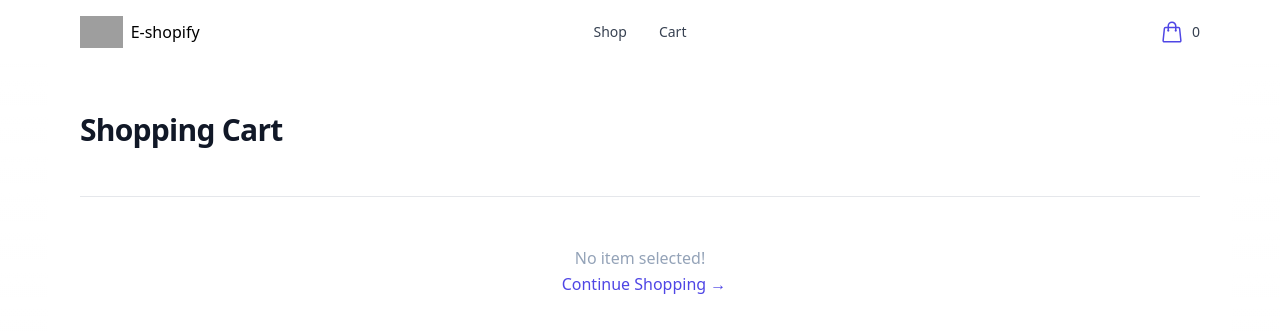
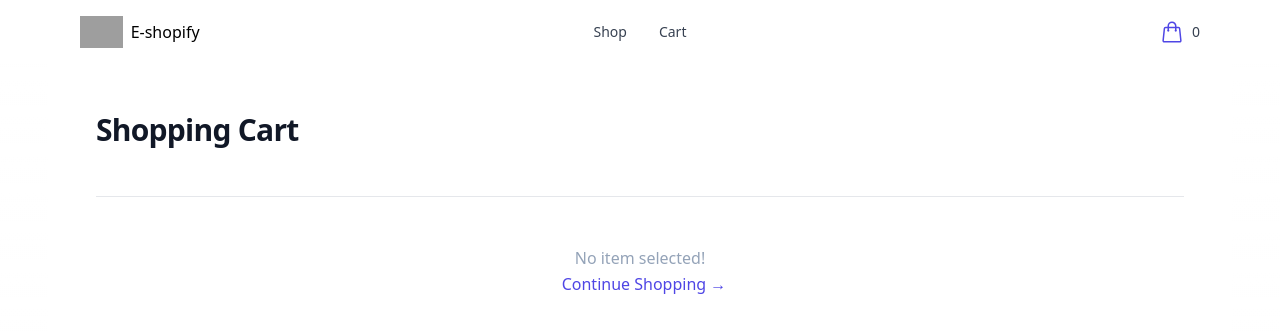
Before and after one commit to sarjis-abdullah/e-commerce-app, a Next.js app: page /cart in a window 1280 px wide. Shown: the top 332 px of the page. Built offline with nearby package versions, Linux system fonts and the light colour scheme; grey boxes are pictures that could not be loaded.

Commit message:
design issue fixed

```diff
--- a/src/components/product/ProductCart.tsx
+++ b/src/components/product/ProductCart.tsx
@@ -23,7 +23,7 @@ const ProductCart = () => {
   const shippingCharge = 5;
   const tax = 10;
 
-  const totalPrice = totalCartProductSum + shippingCharge + tax;
+  const totalPrice = parseFloat(totalCartProductSum + shippingCharge + tax).toFixed(2);
 
   const hasCarts = cartProducts?.length;
 
@@ -36,8 +36,8 @@ const ProductCart = () => {
     }
   };
   return (
-    <div className="bg-white">
-      <div className="px-4 py-12 sm:px-6 sm:py-12 lg:px-8">
+    <div className="bg-white lg:px-12">
+      <div className="py-12 sm:py-12 ">
         <div className="flex justify-between">
           <h1 className="text-3xl font-bold tracking-tight text-gray-900">
             Shopping Cart
@@ -85,7 +85,7 @@ const ProductCart = () => {
 
           {/* Order summary */}
           {hasCarts ? (
-            <div className="border-b border-t border-gray-200 sm:pl-6 lg:sticky lg:top-0 lg:flex lg:max-h-screen lg:flex-col lg:justify-between">
+            <div className="border-b border-t border-gray-200 sm:pl-6">
               <div className="rounded-lg bg-gray-50 px-4 py-6 sm:p-6 lg:p-8">
                 <h2 className="mb-4">Order summary</h2>
 
```
